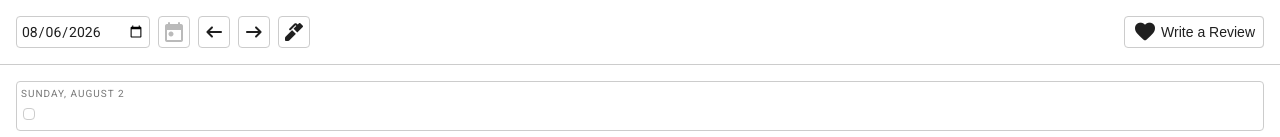
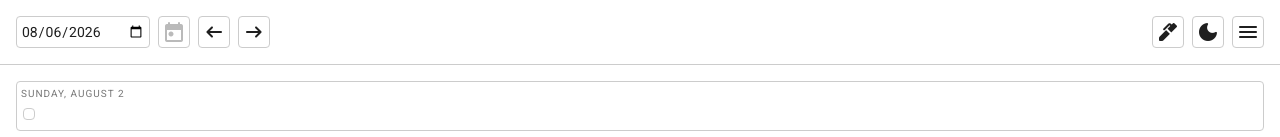
Before and after one commit to doppl3r/weekly-checklist, a Vue app: page / in a window 1280 px wide. Shown: the top 137 px of the page. Built offline with nearby package versions, Linux system fonts and the light colour scheme.

Commit message:
Update top nav

```diff
--- a/package.json
+++ b/package.json
@@ -1,6 +1,6 @@
 {
   "name": "weekly-checklist",
-  "version": "1.1.3",
+  "version": "1.1.4",
   "description": "Weekly checklist application",
   "author": "Jacob DeBenedetto",
   "type": "module",
--- a/src/vue/App.vue
+++ b/src/vue/App.vue
@@ -11,7 +11,6 @@
   import Modal from './Modal.vue';
   import WeNav from './WeNav.vue';
   import WeWeek from './WeWeek.vue';
-  import WeButton from './WeButton.vue';
   import WeSettings from './WeSettings.vue';
   import WeNotes from './WeNotes.vue';
 
@@ -51,6 +50,7 @@
       window.open('https://chromewebstore.google.com/detail/weekly-checklist/gmdkpnbkljchgnklemhjdgehjcoibggn/reviews', '_blank');
     }
   });
+
   const buttonClose = ref({
     label: i18n.t('settings.actions.close'),
     callback: () => closeModal()
@@ -139,14 +139,6 @@
         :visibility="modalIsOpen && currentModal === 'notes'"
       />
     </Modal>
-    <WeButton
-      class="button-review"
-      @click="buttonReview.callback"
-      v-if="buttonReview.visible"
-    >
-      <span class="material-symbols-rounded">favorite</span>
-      <span>Write a Review</span>
-    </WeButton>
   </div>
 </template>
 
@@ -157,10 +149,4 @@
     flex-direction: column;
     height: inherit;
   }
-
-  .button-review {
-    position: absolute;
-    top: 1rem;
-    right: 1rem;
-  }
 </style>
--- a/src/vue/WeNav.vue
+++ b/src/vue/WeNav.vue
@@ -49,14 +49,14 @@
       <span class="material-symbols-rounded">arrow_right_alt</span>
     </WeButton>
     <WeButton
-      :class="'no-padding'"
+      :class="'no-padding margin-left-auto'"
       :title="i18n.t('navigation.notes')"
       @click="emit('open-notes')"
     >
       <span class="material-symbols-rounded">ink_pen</span>
     </WeButton>
     <WeButton
-      :class="'no-padding margin-left-auto'"
+      :class="'no-padding'"
       :title="i18n.t('navigation.toggle_theme')"
       @click="emit('toggle-theme')"
     >
--- a/src/vue/WeNotes.vue
+++ b/src/vue/WeNotes.vue
@@ -39,7 +39,7 @@
 
 <template>
   <div class="we-notes">
-    <textarea rows="8" v-model="notesRef" @change="setNotes(notesRef)"></textarea>
+    <textarea rows="8" id="notes" v-model="notesRef" @change="setNotes(notesRef)"></textarea>
   </div>
 </template>
 
```
Also changed, not shown: public/manifest.json.
